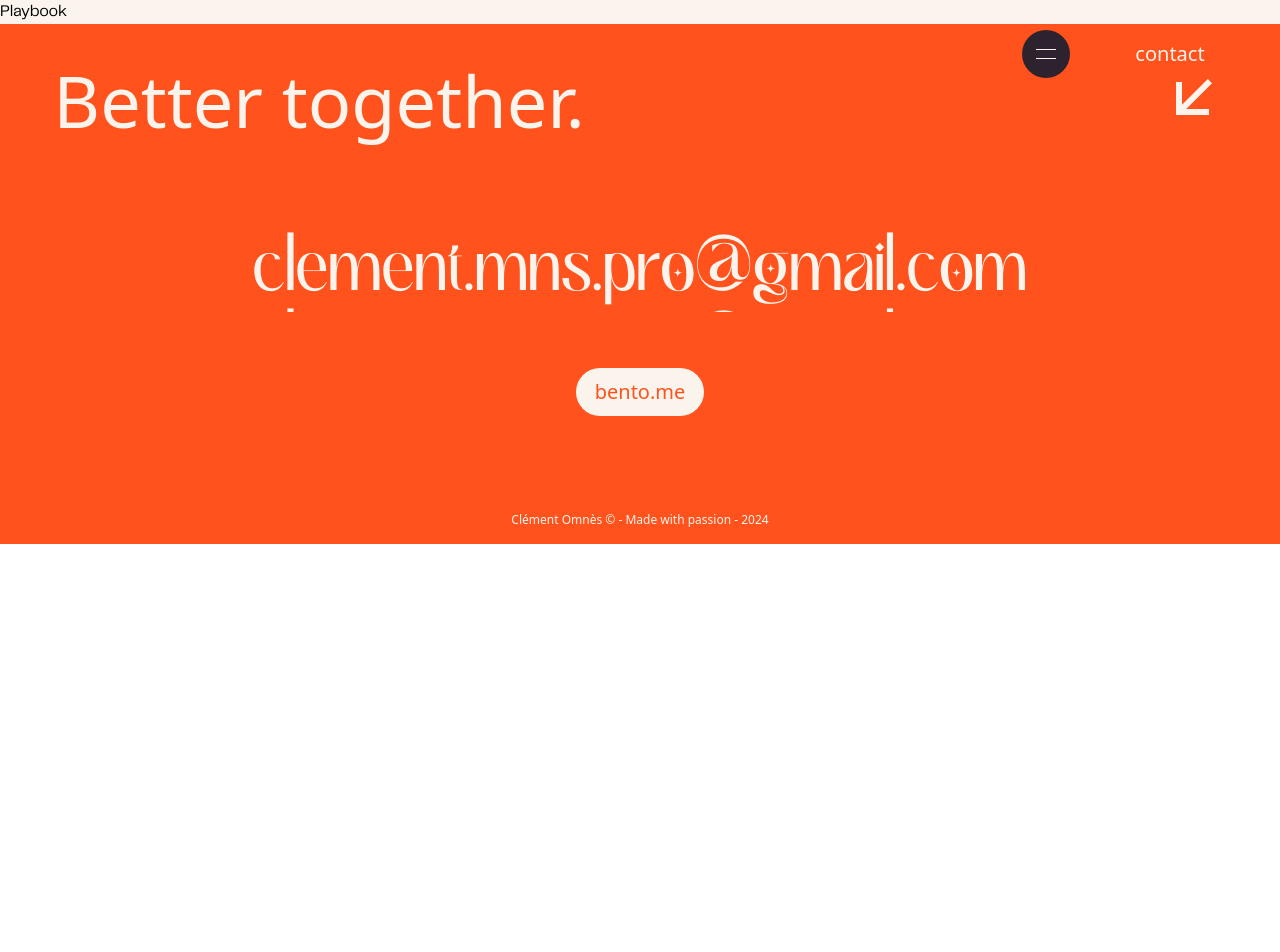
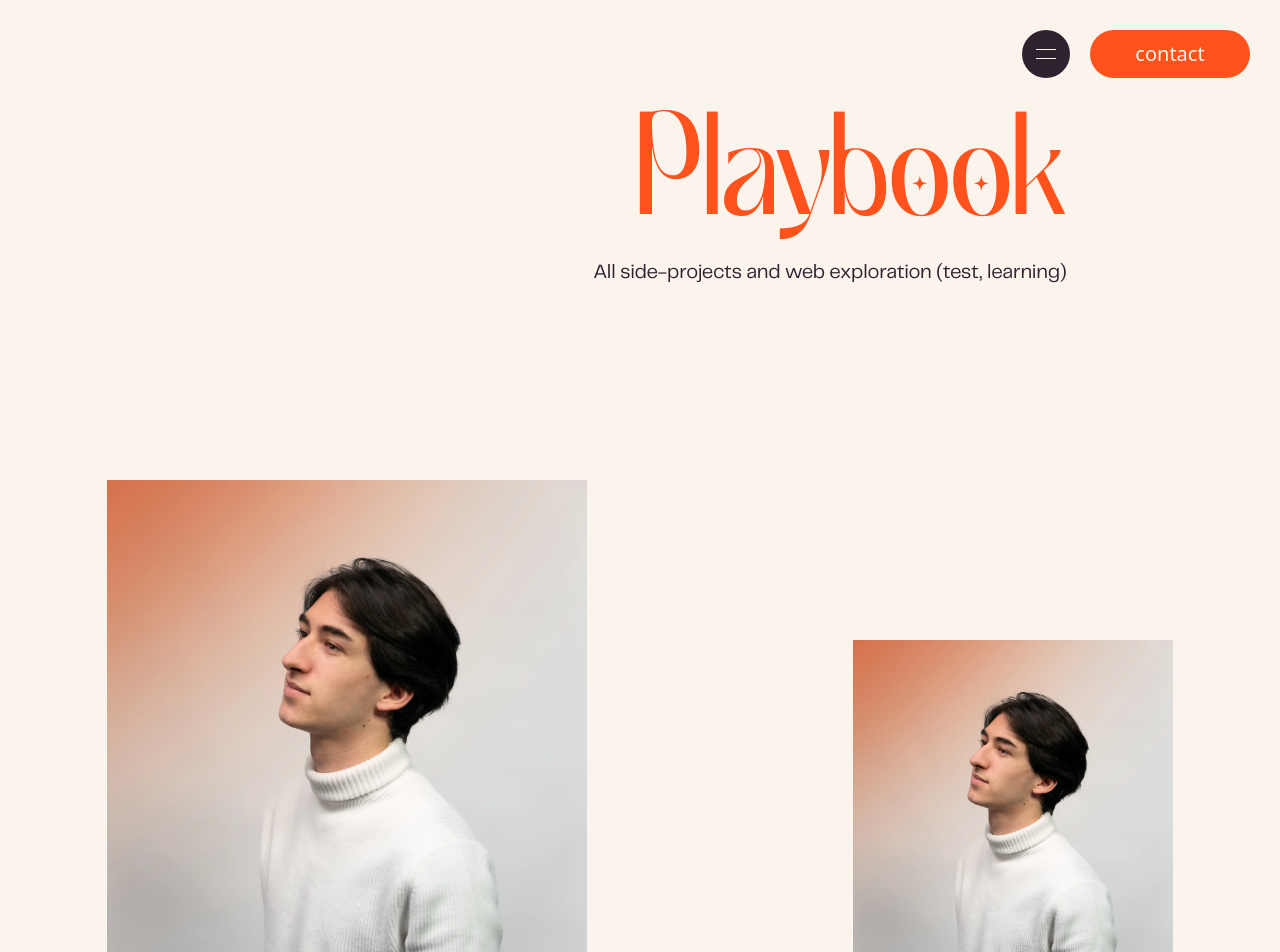
Before and after one commit to Clementmns/Portfolio-WIP, a Next.js app: page /playbook in a window 1280 px wide. Shown: the top 952 px of the page. Before the commit the page ends 800 px from the top, so only its background shows below. Built offline with nearby package versions, Linux system fonts and the light colour scheme.

Commit message:
Playbook page

```diff
--- a/app/about/page.jsx
+++ b/app/about/page.jsx
@@ -68,7 +68,7 @@ function AboutPage() {
                         </a>
                      </div>
                   </div>
-                  <div className="w-8/12 lg:text-3xl md:text-2xl text-xl mb-36 mt-[15rem] portrait:mt-10">
+                  <div className="w-8/12 portrait:w-10/12 lg:text-3xl md:text-2xl text-xl mb-36 mt-[15rem] portrait:mt-10">
                      <p>{detectImportantWords(desc1)}</p>
                      <br></br>
                      <br></br>
@@ -95,7 +95,7 @@ function AboutPage() {
                      </h4>
                   </div>
                </div>
-               <div className="w-8/12 flex justify-center mb-40">
+               <div className="w-8/12 portrait:w-10/12 flex justify-center mb-40">
                   <div className="w-full">
                      <MoreAbout value="webdev" />
                      <MoreAbout value="design" />
--- a/app/playbook/page.jsx
+++ b/app/playbook/page.jsx
@@ -1,11 +1,155 @@
+"use client";
 import Page from "@/components/page";
 import React from "react";
+import useLangChangeObserver from "@/assets/scripts/langChangeObserver";
+import getPlaybookContent from "@/assets/content/getPlaybookContent";
+import { gsap } from "gsap/dist/gsap";
+import { ScrollTrigger } from "gsap/dist/ScrollTrigger";
+import { useRef, useEffect, useState } from "react";
 
 function Playbook() {
+   gsap.registerPlugin(ScrollTrigger);
+   const language = useLangChangeObserver();
+   const sub = getPlaybookContent("desc");
+   const [isPortrait, setIsPortrait] = useState(
+      window.matchMedia("(orientation: portrait)").matches
+   );
+
+   const initialImageLinks = [
+      "/me.webp",
+      "/me.webp",
+      "/me.webp",
+      "/me.webp",
+      "/me.webp",
+      "/me.webp",
+      "/me.webp",
+      "/me.webp",
+   ];
+
+   const parallaxRefPlaybook = useRef();
+   useEffect(() => {
+      const startParallax = parallaxRefPlaybook.current.querySelectorAll(
+         ".startParallaxPlaybook"
+      );
+
+      let ctx = gsap.context(() => {
+         const tl = gsap.timeline({
+            scrollTrigger: {
+               trigger: startParallax,
+               start: "top top",
+               end: "bottom top",
+               scrub: true,
+            },
+         });
+
+         gsap.utils.toArray(".layer").forEach((layer) => {
+            const speed = layer.dataset.speed;
+            const movement = -(layer.offsetHeight * speed);
+            tl.to(layer, { y: movement, ease: "none" }, 0);
+         });
+      });
+
+      return () => ctx.revert();
+   }, [isPortrait]);
+
    return (
       <>
          <Page>
-            <div>Playbook</div>
+            <div>
+               <div className="text-background-dark dark:text-background-light flex items-center justify-center h-[50vh]">
+                  <div className=" w-8/12">
+                     <h1 className="lg:text-9xl md:text-8xl sm:text-7xl text-5xl text-right portrait:text-center font-hero text-primary-light dark:text-primary-dark">
+                        Playbook
+                     </h1>
+                     <p className="lg:text-xl md:text-lg sm:text-base text-md text-right mt-5 portrait:text-center">
+                        {sub}
+                     </p>
+                  </div>
+               </div>
+               <div
+                  ref={parallaxRefPlaybook}
+                  className="justify-center flex startParallaxPlaybook mb-96"
+               >
+                  <div className="w-10/12 sm:portrait:w-6/12 flex flex-col gap-[30rem] portrait:block portrait:gap-0">
+                     <div className="row1 flex justify-between items-end portrait:block">
+                        <div>
+                           <img
+                              className="mt-20 lg:h-[60vh] lg:w-[60vh] md:h-[50vh] md:w-[40vh] portrait:h-[40vh] portrait:w-full object-cover"
+                              src={initialImageLinks[0]}
+                              alt=""
+                           />
+                        </div>
+                        <div
+                           className="layer"
+                           data-speed={`${isPortrait ? "0" : "0.8"}`}
+                        >
+                           <img
+                              className="mt-20 lg:h-[40vh] lg:w-[40vh] md:h-[30vh] md:w-[30vh] portrait:h-[40vh] portrait:w-full object-cover"
+                              src={initialImageLinks[1]}
+                              alt=""
+                           />
+                        </div>
+                     </div>
+                     <div className="row2 flex justify-center items-end portrait:block">
+                        <div>
+                           <img
+                              className="mt-20 lg:h-[60vh] lg:w-[60vh] md:h-[50vh] md:w-[50vh] portrait:h-[40vh] portrait:w-full object-cover"
+                              src={initialImageLinks[2]}
+                              alt=""
+                           />
+                        </div>
+                     </div>
+                     <div className="row3 flex justify-between items-center portrait:block">
+                        <div
+                           data-speed={`${isPortrait ? "0" : "0.8"}`}
+                           className="layer"
+                        >
+                           <img
+                              className="mt-20 lg:h-[35vh] lg:w-[35vh] md:h-[25vh] md:w-[25vh] portrait:h-[40vh] portrait:w-full object-cover"
+                              src={initialImageLinks[3]}
+                              alt=""
+                           />
+                        </div>
+                        <div
+                           data-speed={`${isPortrait ? "0" : "1.3"}`}
+                           className="layer"
+                        >
+                           <img
+                              className="mt-20 lg:h-[35vh] lg:w-[35vh] md:h-[25vh] md:w-[25vh] portrait:h-[40vh] portrait:w-full object-cover"
+                              src={initialImageLinks[4]}
+                              alt=""
+                           />
+                        </div>
+                        <div>
+                           <img
+                              className="mt-20 lg:h-[35vh] lg:w-[35vh] md:h-[25vh] md:w-[25vh] portrait:h-[40vh] portrait:w-full object-cover"
+                              src={initialImageLinks[5]}
+                              alt=""
+                           />
+                        </div>
+                     </div>
+                     <div className="row4 flex justify-between items-end portrait:block">
+                        <div>
+                           <img
+                              className="mt-20 lg:h-[70vh] lg:w-[70vh] md:h-[50vh] md:w-[50vh] portrait:h-[40vh] portrait:w-full object-cover"
+                              src={initialImageLinks[6]}
+                              alt=""
+                           />
+                        </div>
+                        <div
+                           data-speed={`${isPortrait ? "0" : "1"}`}
+                           className="layer"
+                        >
+                           <img
+                              className="mt-20 lg:h-[45vh] lg:w-[45vh] md:h-[30vh] md:w-[30vh] portrait:h-[40vh] portrait:w-full object-cover"
+                              src={initialImageLinks[7]}
+                              alt=""
+                           />
+                        </div>
+                     </div>
+                  </div>
+               </div>
+            </div>
          </Page>
       </>
    );
--- /dev/null
+++ b/assets/content/getPlaybookContent.js
@@ -0,0 +1,16 @@
+import playbook from "./playbook.json";
+
+export default function getPlaybookContent(keys) {
+   let value = playbook;
+   let language = localStorage.getItem("lang");
+
+   for (const key of keys.split(".")) {
+      if (value[key]) {
+         value = value[key];
+      } else {
+         return "Traduction non disponible";
+      }
+   }
+
+   return value[language] || "Traduction non disponible";
+}
--- a/assets/content/playbook.json
+++ b/assets/content/playbook.json
@@ -0,0 +1,6 @@
+{
+   "desc": {
+      "fr": "Tous les projets et les explorations (test, apprentissage)",
+      "en": "All side-projects and web exploration (test, learning)"
+   }
+}
--- a/components/aboutPage/more/more-about.jsx
+++ b/components/aboutPage/more/more-about.jsx
@@ -41,7 +41,7 @@ function MoreAbout(props) {
          </motion.div>
          <motion.div
             className="flex justify-between w-full overflow-hidden max-h-10 portrait:flex-col portrait:items-center"
-            animate={{ maxHeight: showInfo ? "20rem" : "2.5rem" }}
+            animate={{ maxHeight: showInfo ? "45rem" : "2.5rem" }}
             transition={{ duration: 0.3 }}
          >
             {Object.keys(rows).map((key) => (
```
